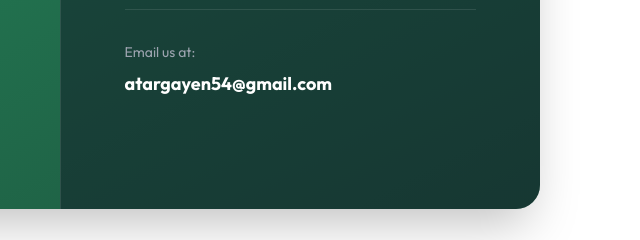
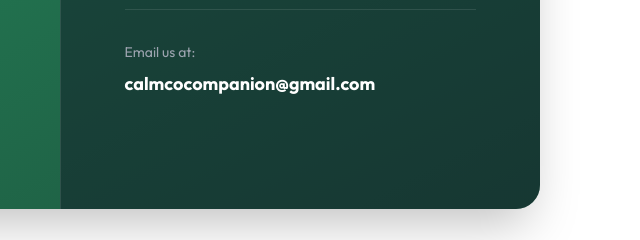
Before and after one commit to atargaryen54-droid/companionship, a plain HTML site: page index.html in a window 1280 px wide. Shown: the part 3819-4059 px from the top of the page, 580-1220 px from the left. Drawn offline with nearby package versions, Linux system fonts and the light colour scheme; a web font is replaced by a local one.

Commit message:
Update email address in contact section

```diff
--- a/index.html
+++ b/index.html
@@ -442,7 +442,7 @@
 
                         <div class="mt-8 pt-8 border-t border-white/10 flex flex-col gap-2">
                             <span class="text-sm text-gray-400">Email us at:</span>
-                            <a href="mailto:calmcocompanion@gmail.com" class="text-lg font-bold hover:text-brand-300 transition">atargayen54@gmail.com</a>
+                            <a href="mailto:calmcocompanion@gmail.com" class="text-lg font-bold hover:text-brand-300 transition">calmcocompanion@gmail.com</a>
                         </div>
                     </div>
                 </div>
```
